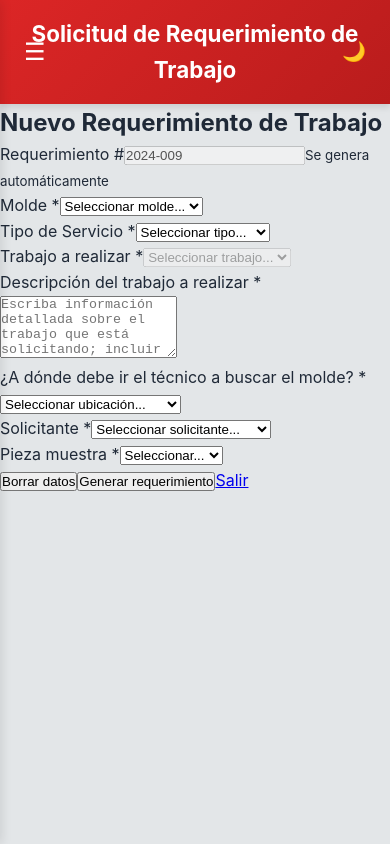
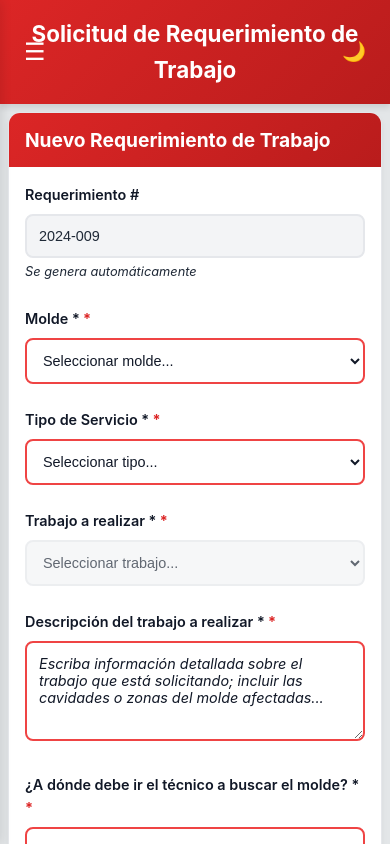
Before and after one commit to HmmmBibimbap/sistema-taller-moldes, a Next.js app: page /solicitar in a window 390 px wide. Built offline with nearby package versions, Linux system fonts and the light colour scheme.

Commit message:
Agregar CSS completo para formulario de solicitud

```diff
--- a/app/globals.css
+++ b/app/globals.css
@@ -646,3 +646,333 @@ body {
 .dark-mode h3 {
   color: var(--gray-900);
 }
+
+
+/* ===== FORMULARIO SOLICITAR ===== */
+
+/* Layout principal del formulario */
+.form-main-content {
+  flex: 1;
+  overflow-y: auto;
+  padding: 2rem;
+  background-color: var(--gray-50);
+}
+
+.form-container {
+  max-width: 800px;
+  margin: 0 auto;
+  background: white;
+  border-radius: 12px;
+  box-shadow: 0 4px 6px rgba(0, 0, 0, 0.05);
+  border: 1px solid var(--gray-200);
+  overflow: hidden;
+}
+
+.form-container h2 {
+  background: linear-gradient(135deg, var(--primary-color), #b91c1c);
+  color: white;
+  padding: 1.5rem 2rem;
+  margin: 0;
+  font-size: 1.5rem;
+  font-weight: bold;
+}
+
+/* Formulario */
+.solicitud-form {
+  padding: 2rem;
+}
+
+/* Grupos de campos */
+.form-group {
+  margin-bottom: 1.5rem;
+}
+
+.form-group label {
+  display: block;
+  font-weight: 600;
+  color: var(--gray-900);
+  margin-bottom: 0.5rem;
+  font-size: 0.9rem;
+}
+
+.form-group label::after {
+  content: " *";
+  color: var(--primary-color);
+  font-weight: bold;
+}
+
+.form-group:has(.disabled) label::after {
+  content: "";
+}
+
+.form-group small {
+  display: block;
+  color: var(--gray-600);
+  font-size: 0.8rem;
+  margin-top: 0.25rem;
+  font-style: italic;
+}
+
+/* Inputs y selects */
+.form-input,
+.form-select {
+  width: 100%;
+  padding: 0.75rem;
+  border: 2px solid var(--gray-200);
+  border-radius: 8px;
+  font-size: 0.9rem;
+  background-color: white;
+  color: var(--gray-900);
+  transition: border-color 0.2s, box-shadow 0.2s;
+}
+
+.form-input:focus,
+.form-select:focus {
+  outline: none;
+  border-color: var(--primary-color);
+  box-shadow: 0 0 0 3px rgba(220, 38, 38, 0.1);
+}
+
+.form-input.disabled {
+  background-color: var(--gray-100);
+  color: var(--gray-600);
+  cursor: not-allowed;
+  border-color: var(--gray-200);
+}
+
+.form-select:disabled {
+  background-color: var(--gray-100);
+  color: var(--gray-500);
+  cursor: not-allowed;
+}
+
+/* Textarea */
+.form-textarea {
+  width: 100%;
+  padding: 0.75rem;
+  border: 2px solid var(--gray-200);
+  border-radius: 8px;
+  font-size: 0.9rem;
+  background-color: white;
+  color: var(--gray-900);
+  resize: vertical;
+  min-height: 100px;
+  font-family: inherit;
+  transition: border-color 0.2s, box-shadow 0.2s;
+}
+
+.form-textarea:focus {
+  outline: none;
+  border-color: var(--primary-color);
+  box-shadow: 0 0 0 3px rgba(220, 38, 38, 0.1);
+}
+
+.form-textarea::placeholder {
+  color: var(--gray-500);
+  font-style: italic;
+}
+
+/* Grid para información del molde */
+.molde-info-grid {
+  display: grid;
+  grid-template-columns: 1fr 1fr;
+  gap: 1rem;
+  margin-bottom: 1.5rem;
+  padding: 1rem;
+  background-color: var(--gray-50);
+  border-radius: 8px;
+  border: 1px solid var(--gray-200);
+}
+
+.molde-info-grid .full-width {
+  grid-column: 1 / -1;
+}
+
+.molde-info-grid .form-group {
+  margin-bottom: 0;
+}
+
+/* Botones */
+.form-buttons {
+  display: flex;
+  gap: 1rem;
+  justify-content: flex-end;
+  margin-top: 2rem;
+  padding-top: 2rem;
+  border-top: 2px solid var(--gray-200);
+}
+
+.btn-primary,
+.btn-secondary,
+.btn-tertiary {
+  padding: 0.75rem 1.5rem;
+  border-radius: 8px;
+  font-weight: 600;
+  font-size: 0.9rem;
+  text-decoration: none;
+  border: 2px solid;
+  cursor: pointer;
+  transition: all 0.2s;
+  display: inline-flex;
+  align-items: center;
+  justify-content: center;
+}
+
+.btn-primary {
+  background-color: var(--primary-color);
+  border-color: var(--primary-color);
+  color: white;
+}
+
+.btn-primary:hover {
+  background-color: #b91c1c;
+  border-color: #b91c1c;
+  transform: translateY(-1px);
+  box-shadow: 0 4px 8px rgba(220, 38, 38, 0.3);
+}
+
+.btn-secondary {
+  background-color: white;
+  border-color: var(--gray-300);
+  color: var(--gray-700);
+}
+
+.btn-secondary:hover {
+  background-color: var(--gray-50);
+  border-color: var(--gray-400);
+  transform: translateY(-1px);
+}
+
+.btn-tertiary {
+  background-color: transparent;
+  border-color: transparent;
+  color: var(--gray-600);
+}
+
+.btn-tertiary:hover {
+  color: var(--gray-800);
+  background-color: var(--gray-100);
+}
+
+/* Estados de validación */
+.form-input:invalid,
+.form-select:invalid,
+.form-textarea:invalid {
+  border-color: #ef4444;
+}
+
+.form-input:valid,
+.form-select:valid,
+.form-textarea:valid {
+  border-color: #10b981;
+}
+
+/* MODO OSCURO PARA FORMULARIOS */
+.dark-mode .form-container {
+  background-color: var(--gray-200);
+  border-color: var(--gray-300);
+}
+
+.dark-mode .form-input,
+.dark-mode .form-select,
+.dark-mode .form-textarea {
+  background-color: var(--gray-100);
+  border-color: var(--gray-300);
+  color: var(--gray-900);
+}
+
+.dark-mode .form-input.disabled {
+  background-color: var(--gray-300);
+  color: var(--gray-600);
+}
+
+.dark-mode .form-select:disabled {
+  background-color: var(--gray-300);
+  color: var(--gray-600);
+}
+
+.dark-mode .molde-info-grid {
+  background-color: var(--gray-300);
+  border-color: var(--gray-400);
+}
+
+.dark-mode .form-group label {
+  color: var(--gray-900);
+}
+
+.dark-mode .form-group small {
+  color: var(--gray-700);
+}
+
+.dark-mode .form-textarea::placeholder {
+  color: var(--gray-600);
+}
+
+.dark-mode .btn-secondary {
+  background-color: var(--gray-200);
+  border-color: var(--gray-400);
+  color: var(--gray-800);
+}
+
+.dark-mode .btn-secondary:hover {
+  background-color: var(--gray-300);
+}
+
+.dark-mode .btn-tertiary {
+  color: var(--gray-700);
+}
+
+.dark-mode .btn-tertiary:hover {
+  color: var(--gray-900);
+  background-color: var(--gray-300);
+}
+
+/* RESPONSIVE PARA FORMULARIOS */
+@media (max-width: 768px) {
+  .form-main-content {
+    padding: 1rem;
+  }
+
+  .form-container {
+    margin: 0;
+  }
+
+  .solicitud-form {
+    padding: 1.5rem;
+  }
+
+  .form-container h2 {
+    padding: 1rem 1.5rem;
+    font-size: 1.3rem;
+  }
+
+  .molde-info-grid {
+    grid-template-columns: 1fr;
+  }
+
+  .form-buttons {
+    flex-direction: column;
+    gap: 0.75rem;
+  }
+
+  .btn-primary,
+  .btn-secondary,
+  .btn-tertiary {
+    width: 100%;
+  }
+}
+
+@media (max-width: 480px) {
+  .form-main-content {
+    padding: 0.5rem;
+  }
+
+  .solicitud-form {
+    padding: 1rem;
+  }
+
+  .form-container h2 {
+    padding: 0.75rem 1rem;
+    font-size: 1.2rem;
+  }
+}
```
